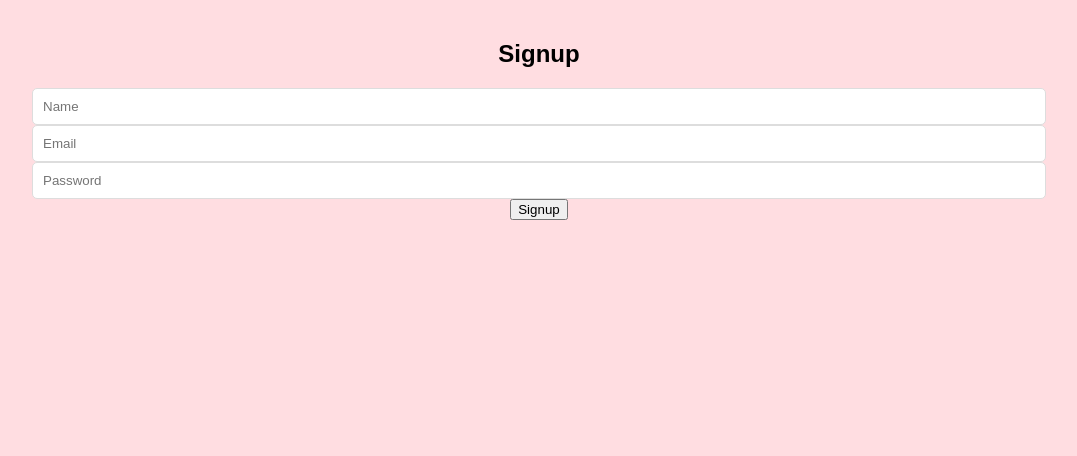
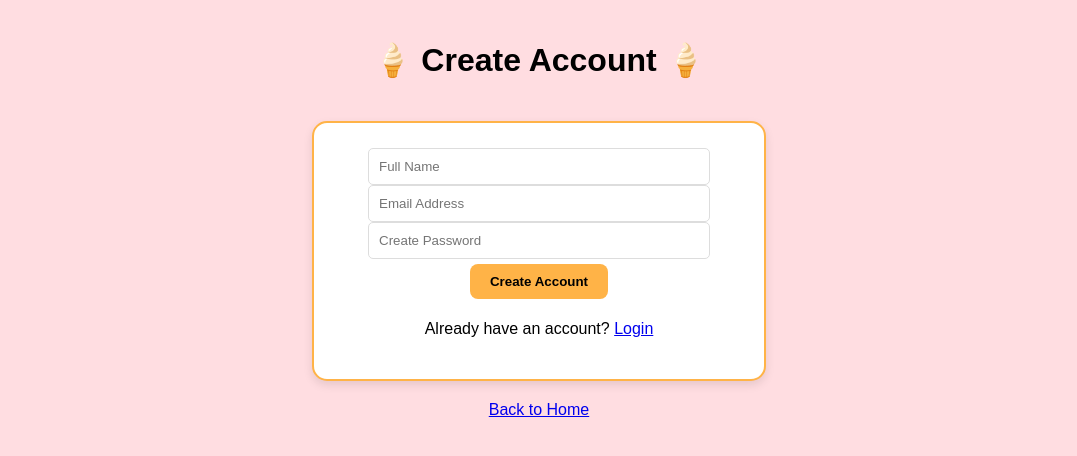
Before and after one commit to yuvigupta2026/Laksha-ice-cream, a plain HTML site: page frontend/signup.html in a window 1280 px wide. Shown: the whole page, without its empty margins (101-1178 px from the left). Drawn offline with Linux system fonts and the light colour scheme.

Commit message:
Update signup.html

```diff
--- a/frontend/signup.html
+++ b/frontend/signup.html
@@ -1,18 +1,23 @@
 <!DOCTYPE html>
-<html>
+<html lang="en">
 <head>
-  <title>Signup</title>
-  <link rel="stylesheet" href="style.css">
+    <meta charset="UTF-8">
+    <title>Signup - Laksha Ice Cream</title>
+    <link rel="stylesheet" href="style.css">
 </head>
 <body>
+    <h1>🍦 Create Account 🍦</h1>
 
-<h2>Signup</h2>
+    <div class="location-container">
+        <input type="text" id="name" placeholder="Full Name">
+        <input type="email" id="email" placeholder="Email Address">
+        <input type="password" id="password" placeholder="Create Password">
+        <button class="loc-btn" onclick="signup()">Create Account</button>
+        <p>Already have an account? <a href="login.html">Login</a></p>
+    </div>
 
-<input id="name" placeholder="Name">
-<input id="email" placeholder="Email">
-<input id="password" type="password" placeholder="Password">
-<button onclick="signup()">Signup</button>
+    <a href="index.html">Back to Home</a>
 
-<script src="script.js"></script>
+    <script src="script.js"></script>
 </body>
 </html>
```
